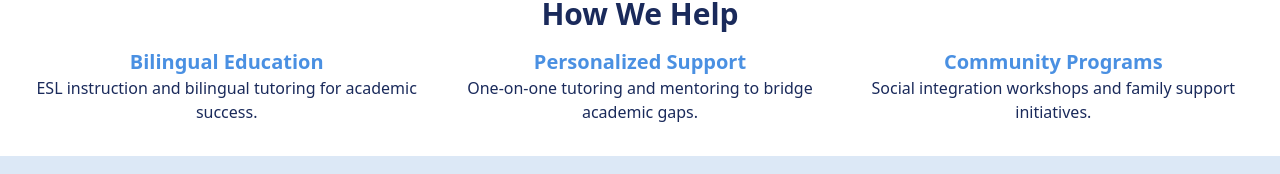
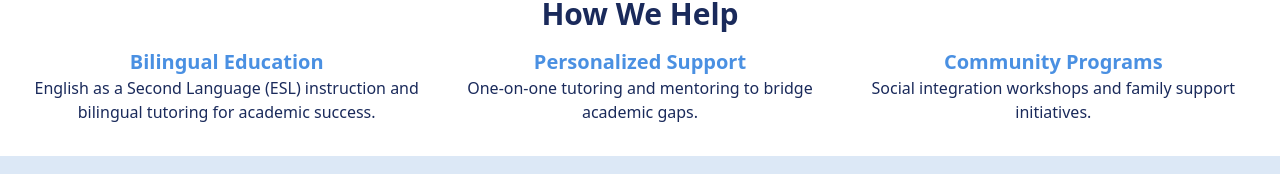
Before and after one commit to amirani18/projectskyward, a Next.js app: page / in a window 1280 px wide. Shown: the part 444-618 px from the top of the page. Built offline with nearby package versions, Linux system fonts and the light colour scheme.

Commit message:
esl edit

```diff
--- a/app/page.tsx
+++ b/app/page.tsx
@@ -79,7 +79,7 @@ export default function Home() {
         <div className="grid grid-cols-1 md:grid-cols-3 gap-6">
           <div>
             <h3 className="text-xl font-bold text-blue">Bilingual Education</h3>
-            <p className="text-dark-blue">ESL instruction and bilingual tutoring for academic success.</p>
+            <p className="text-dark-blue">English as a Second Language (ESL) instruction and bilingual tutoring for academic success.</p>
           </div>
           <div>
             <h3 className="text-xl font-bold text-blue">Personalized Support</h3>
```
